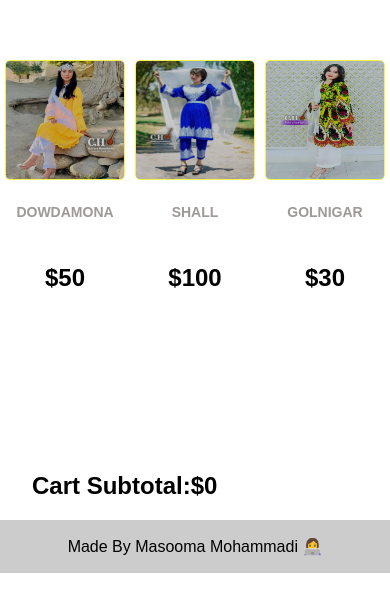
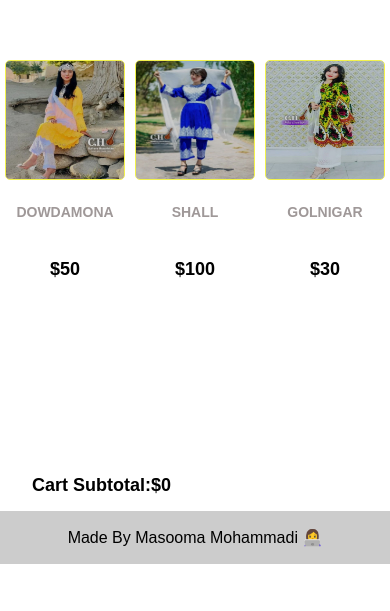
Before and after one commit to MasoomaMohammadi/Cards, a plain HTML site: page index.html in a window 390 px wide. Shown: the part 81-692 px from the top of the page. Drawn offline with Linux system fonts and the light colour scheme.

Commit message:
new codes

```diff
--- a/styles.css
+++ b/styles.css
@@ -123,9 +123,13 @@ footer {
     font-size: 14px;
   }
 
+  h2{
+    font-size: 18px;
+  }
+
   .Subtotal {
     margin-left: 32px;
-    margin-top: 160px;
+    margin-top: 180px;
   }
 
   footer {
```
